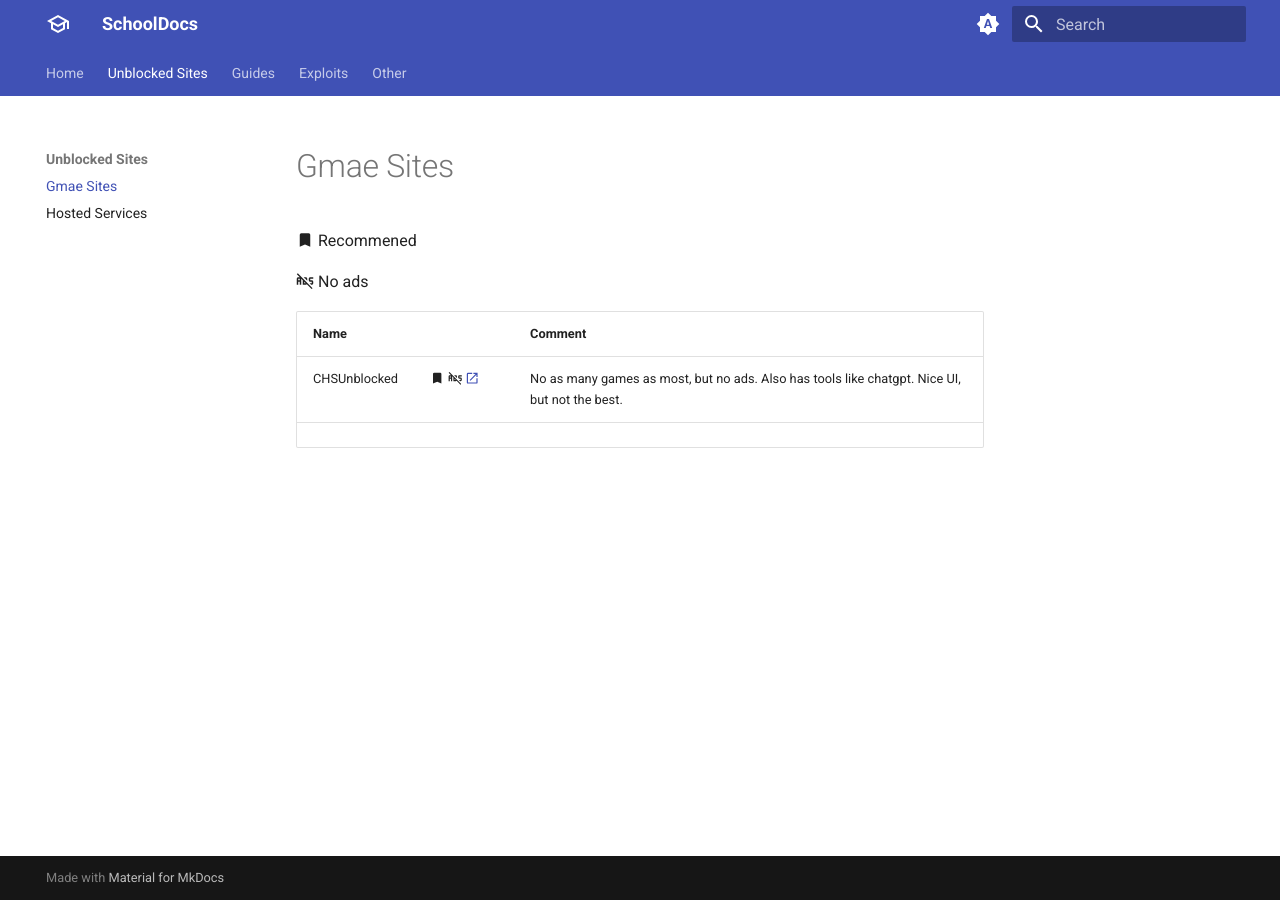
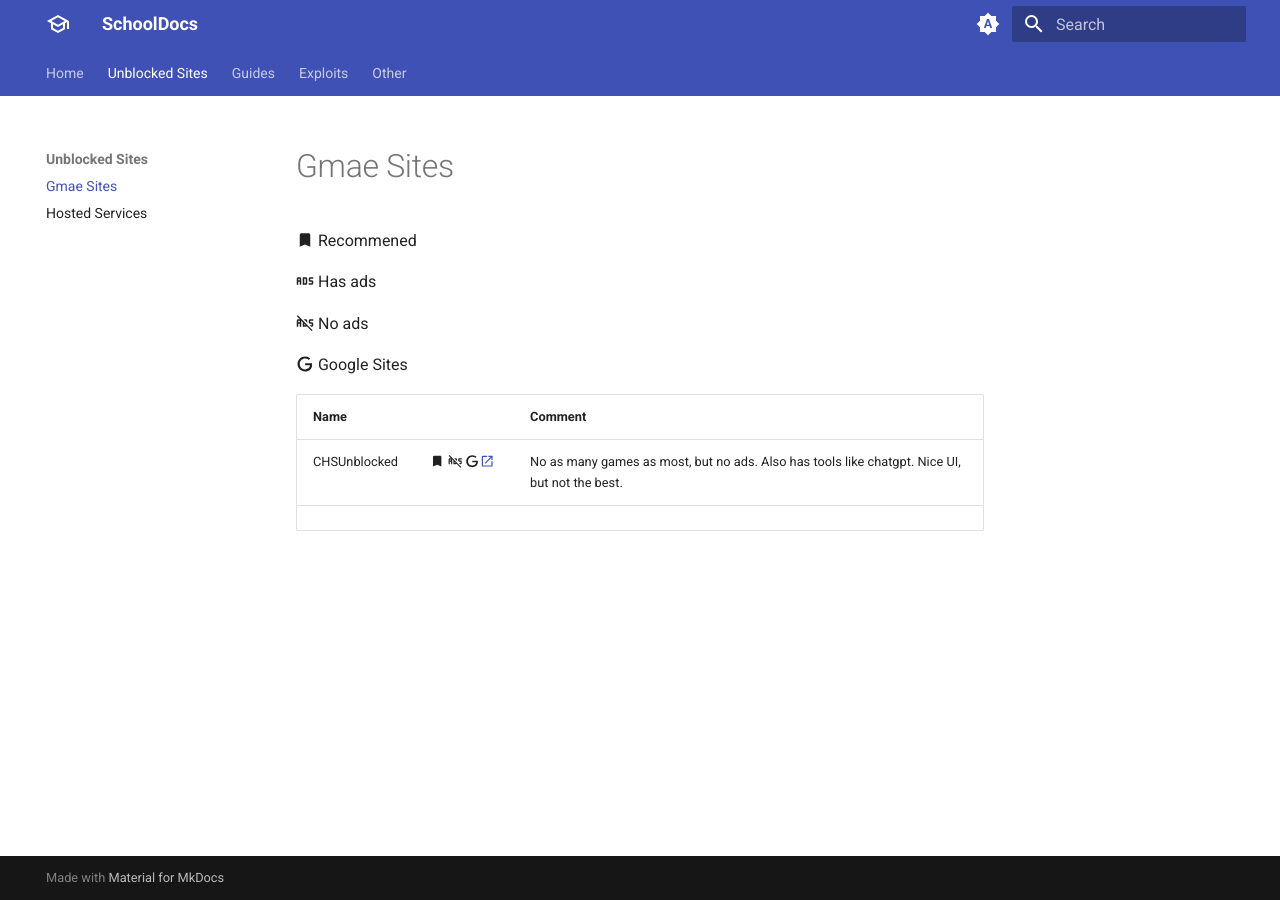
Before and after one commit to Inglan2/SchoolDocs, an MkDocs documentation site: the page built from docs/unblocked-sites/gmae-sites.md, in a window 1280 px wide. Built offline with MkDocs 1.6.1 and Material for MkDocs 9.7.7, drawn with Linux system fonts in a browser that asks for light colours.

Commit message:
do stuff

```diff
--- a/docs/unblocked-sites/gmae-sites.md
+++ b/docs/unblocked-sites/gmae-sites.md
@@ -2,10 +2,14 @@
 
 :material-bookmark: Recommened
 
+:material-advertisements: Has ads
+
 :material-advertisements-off: No ads
 
+:material-google: Google Sites
 
-| Name         |                                                                                               | Comment                                                                                       |
-| -------------- | ----------------------------------------------------------------------------------------------- | ----------------------------------------------------------------------------------------------- |
-| CHSUnblocked | :material-bookmark: :material-advertisements-off: [:material-open-in-new:](https://google.com) | No as many games as most, but no ads. Also has tools like chatgpt. Nice UI, but not the best. |
-|              |                                                                                               |                                                                                               |
+
+| Name         |                                                                                                                 | Comment                                                                                       |
+| -------------- | ----------------------------------------------------------------------------------------------------------------- | ----------------------------------------------------------------------------------------------- |
+| CHSUnblocked | :material-bookmark: :material-advertisements-off: :material-google:[:material-open-in-new:](https://google.com) | No as many games as most, but no ads. Also has tools like chatgpt. Nice UI, but not the best. |
+|              |                                                                                                                 |                                                                                               |
```
